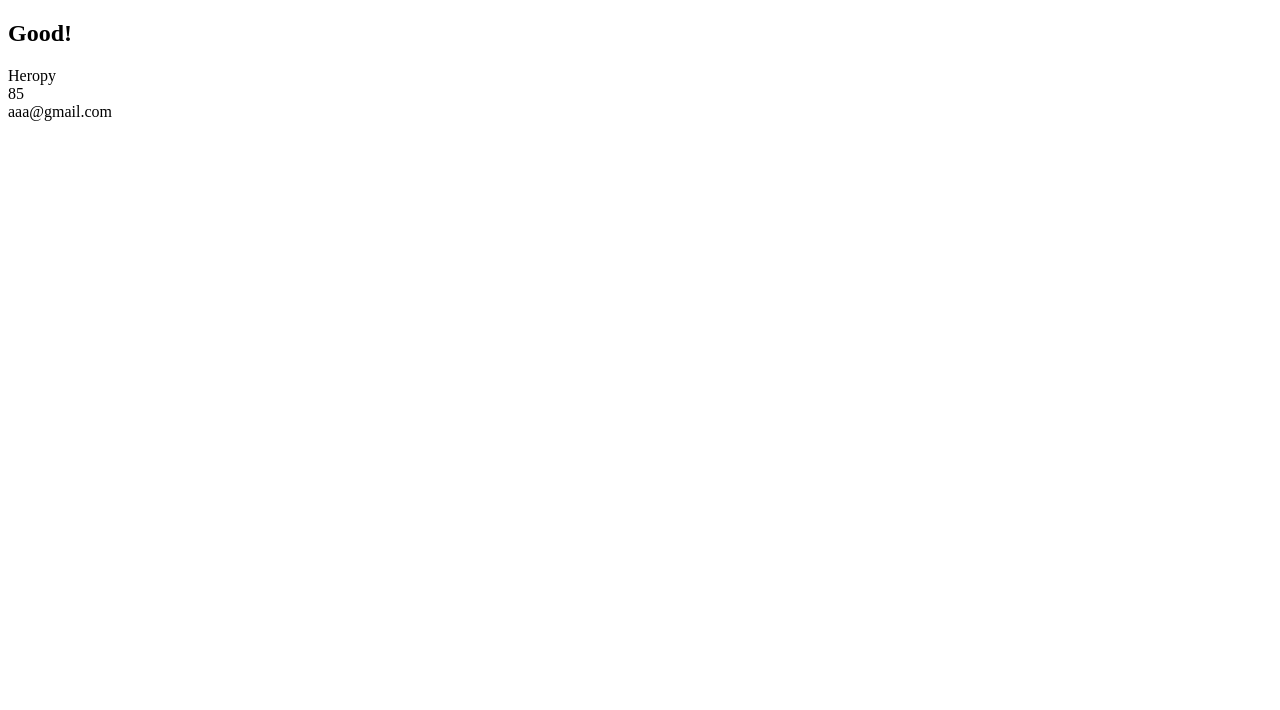
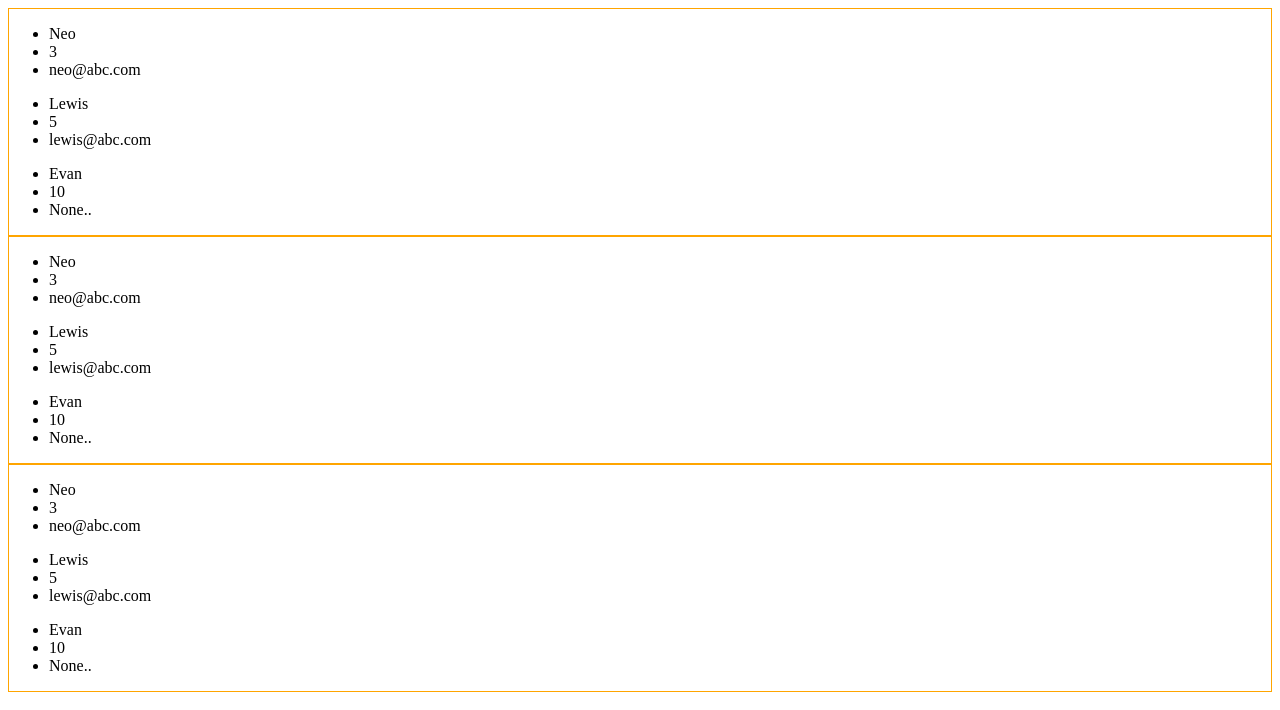
Before and after one commit to jyooj08/Svelte-Study, a Svelte app in the folder week5/component/: page / in a window 1280 px wide. Shown: the top 710 px of the page. Built offline with nearby package versions, Linux system fonts and the light colour scheme.

Commit message:
부모에서 자식으로 (props)

```diff
--- a/week5/component/src/App.svelte
+++ b/week5/component/src/App.svelte
@@ -1,13 +1,36 @@
 <script>
-  import { onMount } from "svelte";
+  import App1 from "./App1.svelte";
+  import Heropy from "./Heropy.svelte";
+  import Counter from "./lib/Counter.svelte";
+  import User from "./User.svelte";
 
-  import Heropy from "./Heropy.svelte";
-
-  let heropy;
-
-  onMount(() => {
-    console.log(heropy);
-  });
+  let users = [
+    { name: "Neo", age: 3, email: "neo@abc.com" },
+    { name: "Lewis", age: 5, email: "lewis@abc.com" },
+    { name: "Evan", age: 10 },
+  ];
 </script>
 
-<Heropy title="Good!" bind:this={heropy} />
+<section>
+  {#each users as user}
+    <User name={user.name} age={user.age} email={user.email} />
+  {/each}
+</section>
+
+<section>
+  {#each users as { name, age, email }}
+    <User {name} {age} {email} />
+  {/each}
+</section>
+
+<section>
+  {#each users as user}
+    <User {...user} />
+  {/each}
+</section>
+
+<style>
+  section {
+    border: 1px solid orange;
+  }
+</style>
--- /dev/null
+++ b/week5/component/src/App1.svelte
@@ -0,0 +1,13 @@
+<script>
+  import { onMount } from "svelte";
+
+  import Heropy from "./Heropy.svelte";
+
+  let heropy;
+
+  onMount(() => {
+    console.log(heropy);
+  });
+</script>
+
+<Heropy title="Good!" bind:this={heropy} />
--- /dev/null
+++ b/week5/component/src/User.svelte
@@ -0,0 +1,11 @@
+<script>
+  export let name,
+    age,
+    email = "None..";
+</script>
+
+<ul>
+  <li>{name}</li>
+  <li>{age}</li>
+  <li>{email}</li>
+</ul>
```
